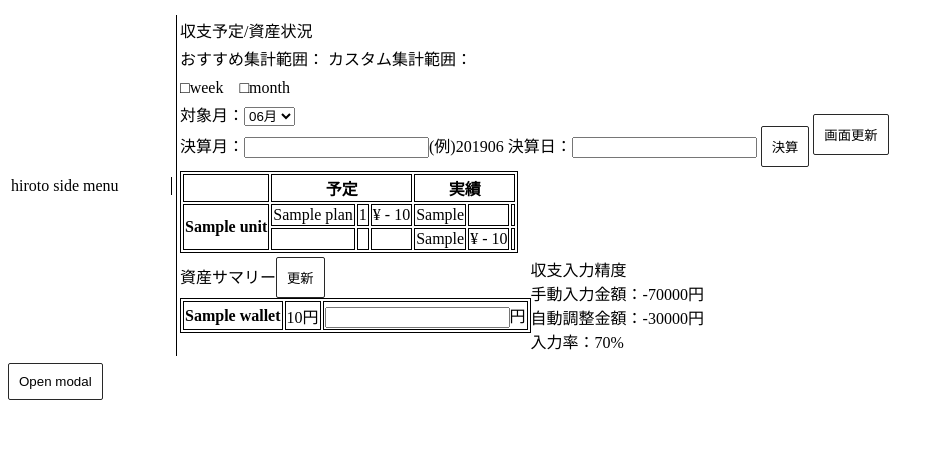
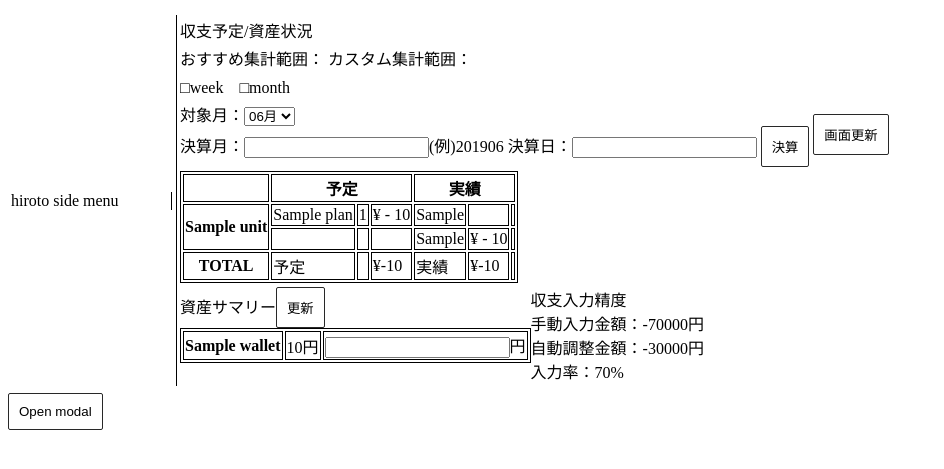
Before and after one commit to hirotoMAGOME/HM, a Django app: page /budget/ in a window 1280 px wide. Shown: the top 469 px of the page, without its empty margins (0-944 px from the left). Run offline with Django 3.2, Linux system fonts and the light colour scheme; tables that the repository leaves empty hold one stand-in row (values such as "Sample post"); some libraries are stand-ins or nearby versions.

Commit message:
culculate total

```diff
--- a/budget/views.py
+++ b/budget/views.py
@@ -162,6 +162,35 @@ def get_disp_data(disp_month):
     payment_result_data4 = get_front_info(4, disp_month)
     payment_result_data5 = get_front_info(5, disp_month)
 
+    #合計金額を計算
+    total_plan = 0
+    total_result = 0
+    for data in payment_result_data1:
+        if data[11] == 0:
+            total_result = total_result - data[9] + (data[9] * data[8] * 2)
+        elif data[11] == 1:
+            total_plan = total_plan - data[4] + (data[4] * data[3] * 2)
+    for data in payment_result_data2:
+        if data[11] == 0:
+            total_result = total_result - data[9] + (data[9] * data[8] * 2)
+        elif data[11] == 1:
+            total_plan = total_plan - data[4] + (data[4] * data[3] * 2)
+    for data in payment_result_data3:
+        if data[11] == 0:
+            total_result = total_result - data[9] + (data[9] * data[8] * 2)
+        elif data[11] == 1:
+            total_plan = total_plan - data[4] + (data[4] * data[3] * 2)
+    for data in payment_result_data4:
+        if data[11] == 0:
+            total_result = total_result - data[9] + (data[9] * data[8] * 2)
+        elif data[11] == 1:
+            total_plan = total_plan - data[4] + (data[4] * data[3] * 2)
+    for data in payment_result_data5:
+        if data[11] == 0:
+            total_result = total_result - data[9] + (data[9] * data[8] * 2)
+        elif data[11] == 1:
+            total_plan = total_plan - data[4] + (data[4] * data[3] * 2)
+
     #各資産ごとの残高を取得
     wallet_data = Wallet.objects.all()
 
@@ -177,6 +206,8 @@ def get_disp_data(disp_month):
         'payment_unit_count3': len(payment_result_data3),
         'payment_unit_count4': len(payment_result_data4),
         'payment_unit_count5': len(payment_result_data5),
+        'total_result': total_result,
+        'total_plan': total_plan,
         'planForm': PaymentPlanForm(),
         'resultForm': PaymentResultForm(),
         'displayForm': DisplayForm(),
--- a/templates/budget/index.html
+++ b/templates/budget/index.html
@@ -331,6 +331,15 @@
                                                 </tr>
                                             {% endfor %}
                                         {% endif %}
+                                        <tr>
+                                            <th>TOTAL</th>
+                                            <td>予定</td>
+                                            <td></td>
+                                            <td>¥{{ total_plan }}</td>
+                                            <td>実績</td>
+                                            <td>¥{{ total_result }}</td>
+                                            <td></td>
+                                        </tr>
                                     </table>
                                 </td>
                             </tr>
```
